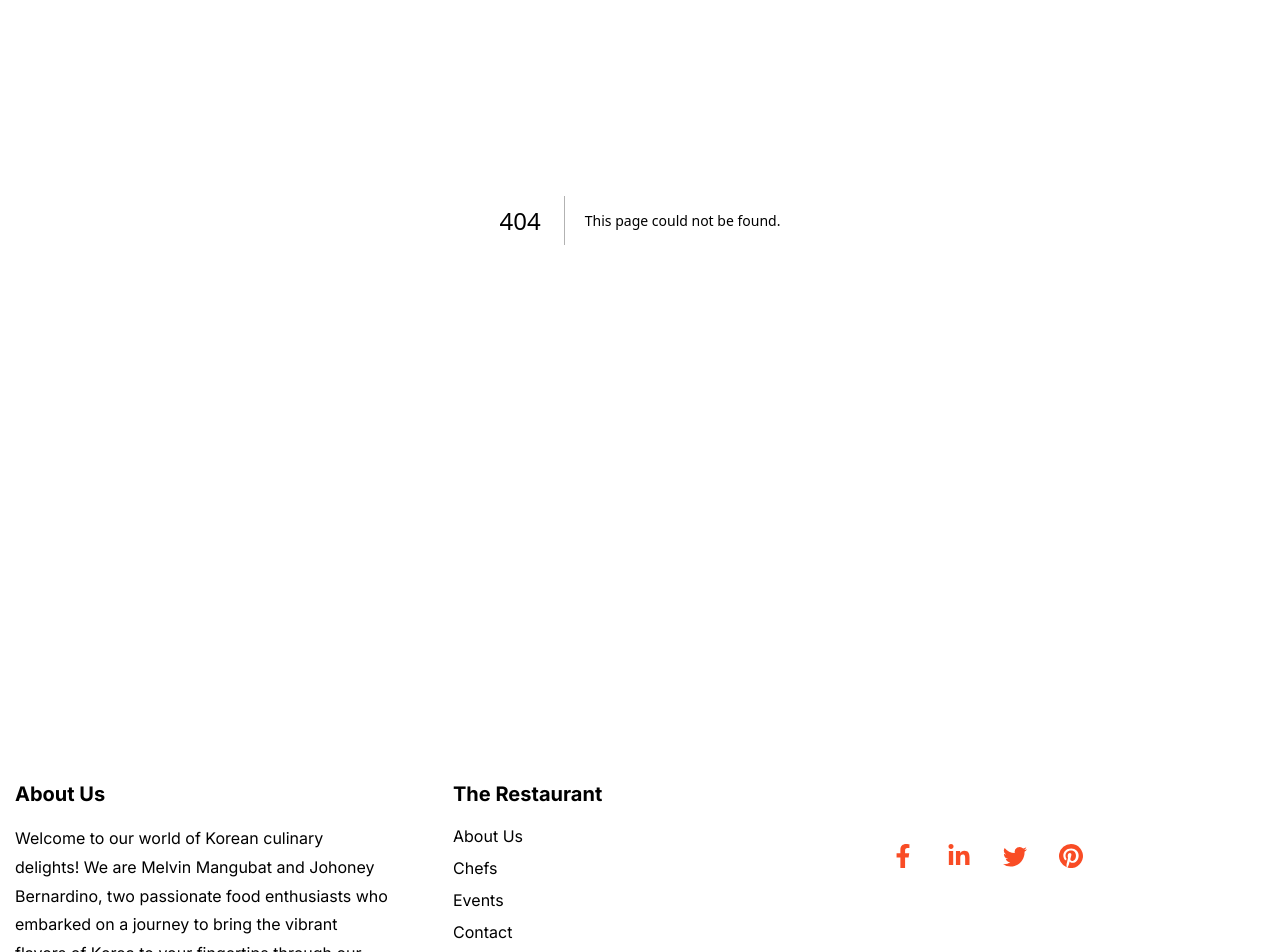
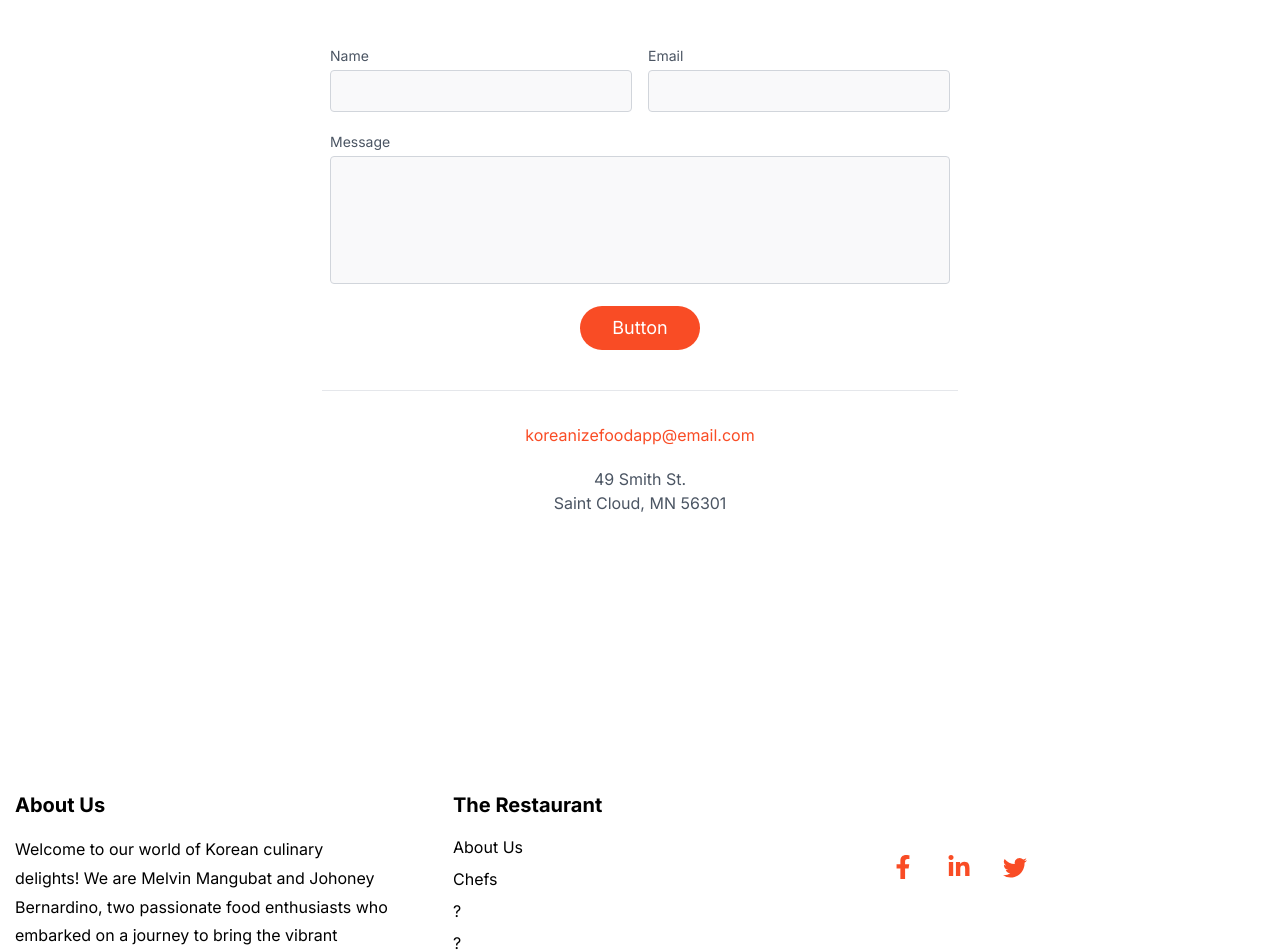
Before and after one commit to mrVinzcode/MP2, a Next.js app: page /contact in a window 1280 px wide. Before the commit this address had no page. Shown: the part 180-1132 px from the top of the page. Built offline with nearby package versions, Linux system fonts and the light colour scheme.

Commit message:
add contact page

```diff
--- a/src/app/about/page.tsx
+++ b/src/app/about/page.tsx
@@ -12,14 +12,14 @@ const About = () => {
             In the heart of our culinary exploration stand
             <strong> Melvin Mangubat </strong> and
             <strong> Johoney Bernardino </strong>, the co-creators of a
-            remarkable Korean food app that has brought the essence of Korea's
-            rich cuisine to the digital realm. Their story begins with a shared
-            fascination for the intricate flavors and traditions that
-            characterize Korean dishes. As part of their mini project, Melvin
-            and Johoney embarked on a mission to translate this passion into a
-            tangible creation. The result? A beautifully designed app that
-            encapsulates the spirit of Korean cooking and invites users on an
-            immersive gastronomic journey. From the sizzle of bulgogi on the
+            remarkable Korean food app that has brought the essence of
+            Korea&rsquo;s rich cuisine to the digital realm. Their story begins
+            with a shared fascination for the intricate flavors and traditions
+            that characterize Korean dishes. As part of their mini project,
+            Melvin and Johoney embarked on a mission to translate this passion
+            into a tangible creation. The result? A beautifully designed app
+            that encapsulates the spirit of Korean cooking and invites users on
+            an immersive gastronomic journey. From the sizzle of bulgogi on the
             grill to the comforting aroma of bubbling jjigae, every dish on the
             app tells a story. With meticulous care, Melvin and Johoney curated
             a selection of recipes that not only guide users through the cooking
@@ -29,15 +29,16 @@ const About = () => {
             transcend geographical boundaries. Melvin and Johoney envision their
             app as a connector, a means for food enthusiasts from all corners of
             the world to experience the magic of Korean cuisine in their own
-            kitchens. In their own words, "Our app is an invitation to join us
-            on a voyage of flavors. It's not just about the recipes; it's about
-            the stories, the techniques, and the shared moments that a good meal
-            brings." So, whether you're a kitchen novice eager to explore new
-            tastes or an experienced cook seeking to broaden your culinary
-            repertoire, Melvin and Johoney's Korean food app promises to be your
-            companion in culinary adventure. Join them as they celebrate the art
-            of Korean cooking and embark on a flavorful journey that bridges
-            cultures and sparks the joy of good food shared.
+            kitchens. In their own words, &quot;Our app is an invitation to join
+            us on a voyage of flavors. It&rsquo;s not just about the recipes;
+            it&rsquo;s about the stories, the techniques, and the shared moments
+            that a good meal brings.&quot; So, whether you&rsquo;re a kitchen
+            novice eager to explore new tastes or an experienced cook seeking to
+            broaden your culinary repertoire, Melvin and Johoney&rsquo;s Korean
+            food app promises to be your companion in culinary adventure. Join
+            them as they celebrate the art of Korean cooking and embark on a
+            flavorful journey that bridges cultures and sparks the joy of good
+            food shared.
           </p>
           <p className="text-left">Savor the journey,</p> <br />
           <p className="text-left">
--- /dev/null
+++ b/src/app/contact/page.tsx
@@ -0,0 +1,12 @@
+import Contact from "@/components/contact";
+import React from "react";
+
+const ContactPage = () => {
+  return (
+    <div>
+      <Contact />
+    </div>
+  );
+};
+
+export default ContactPage;
--- a/src/app/page.tsx
+++ b/src/app/page.tsx
@@ -3,6 +3,7 @@ import Menu from "@/components/Menu";
 import Services from "@/components/Services";
 import Feature from "@/components/Feature";
 import Hero from "@/components/hero";
+import Contact from "@/components/contact";
 
 export default function Home() {
   return (
@@ -12,6 +13,7 @@ export default function Home() {
       <Services />
       <Menu />
       <Testimonials />
+      <Contact />
     </main>
   );
 }
--- a/src/components/Footer.tsx
+++ b/src/components/Footer.tsx
@@ -24,17 +24,22 @@ const Footer = () => {
               <Link href="/about">About Us</Link>
             </li>
             <li>Chefs</li>
-            <li>Events</li>
-            <li>Contact</li>
+            <li>?</li>
+            <li>?</li>
           </ul>
         </div>
 
         <div>
           <div className="flex gap-8 text-accent text-2xl pt-16">
-            <FaFacebookF />
-            <FaLinkedinIn />
-            <BsTwitter />
-            <BsPinterest />
+            <a href="https://www.facebook.com/" target="_blank">
+              <FaFacebookF />
+            </a>
+            <a href="https://www.linkedin.com/login">
+              <FaLinkedinIn />
+            </a>
+            <a href="https://twitter.com/">
+              <BsTwitter />
+            </a>
           </div>
         </div>
       </div>
--- /dev/null
+++ b/src/components/contact.tsx
@@ -0,0 +1,84 @@
+import React from "react";
+
+const Contact = () => {
+  return (
+    <section className="text-gray-600 body-font relative">
+      <div className="container px-5 py-24 mx-auto">
+        <div className="flex flex-col text-center w-full mb-12">
+          <h1 className="sm:text-3xl text-2xl font-medium title-font mb-4 text-gray-900">
+            Contact Us
+          </h1>
+          <p className="lg:w-2/3 mx-auto leading-relaxed text-base">
+            &quot;Crafting Memories, One Dish at a Time&quot;
+          </p>
+        </div>
+        <div className="lg:w-1/2 md:w-2/3 mx-auto">
+          <div className="flex flex-wrap -m-2">
+            <div className="p-2 w-1/2">
+              <div className="relative">
+                <label
+                  htmlFor="name"
+                  className="leading-7 text-sm text-gray-600"
+                >
+                  Name
+                </label>
+                <input
+                  type="text"
+                  id="name"
+                  name="name"
+                  className="w-full bg-gray-100 bg-opacity-50 rounded border border-gray-300 focus:border-indigo-500 focus:bg-white focus:ring-2 focus:ring-indigo-200 text-base outline-none text-gray-700 py-1 px-3 leading-8 transition-colors duration-200 ease-in-out"
+                />
+              </div>
+            </div>
+            <div className="p-2 w-1/2">
+              <div className="relative">
+                <label
+                  htmlFor="email"
+                  className="leading-7 text-sm text-gray-600"
+                >
+                  Email
+                </label>
+                <input
+                  type="email"
+                  id="email"
+                  name="email"
+                  className="w-full bg-gray-100 bg-opacity-50 rounded border border-gray-300 focus:border-indigo-500 focus:bg-white focus:ring-2 focus:ring-indigo-200 text-base outline-none text-gray-700 py-1 px-3 leading-8 transition-colors duration-200 ease-in-out"
+                />
+              </div>
+            </div>
+            <div className="p-2 w-full">
+              <div className="relative">
+                <label
+                  htmlFor="message"
+                  className="leading-7 text-sm text-gray-600"
+                >
+                  Message
+                </label>
+                <textarea
+                  id="message"
+                  name="message"
+                  className="w-full bg-gray-100 bg-opacity-50 rounded border border-gray-300 focus:border-indigo-500 focus:bg-white focus:ring-2 focus:ring-indigo-200 h-32 text-base outline-none text-gray-700 py-1 px-3 resize-none leading-6 transition-colors duration-200 ease-in-out"
+                ></textarea>
+              </div>
+            </div>
+            <div className="p-2 w-full">
+              <button className="flex mx-auto text-white bg-accent border-0 rounded-3xl py-2 px-8 focus:outline-none hover:text-black text-lg">
+                Button
+              </button>
+            </div>
+            <div className="p-2 w-full pt-8 mt-8 border-t border-gray-200 text-center">
+              <a className="text-accent">koreanizefoodapp@email.com</a>
+              <p className="leading-normal my-5">
+                49 Smith St.
+                <br />
+                Saint Cloud, MN 56301
+              </p>
+            </div>
+          </div>
+        </div>
+      </div>
+    </section>
+  );
+};
+
+export default Contact;
--- a/src/components/navbar.tsx
+++ b/src/components/navbar.tsx
@@ -34,17 +34,17 @@ const Navbar = () => {
               <Link href="/feature">Featured</Link>
               {/* </a> */}
             </li>
-            <li className="cursor-pointer text-md uppercase border-white hover:text-accent">
+            {/* <li className="cursor-pointer text-md uppercase border-white hover:text-accent">
               <Link href="/servicespage">Services</Link>
-            </li>
+            </li> */}
             <li className="cursor-pointer text-md uppercase border-white hover:text-accent">
               <Link href="/menu">Menu</Link>
             </li>
+            {/* <li className="cursor-pointer text-md uppercase border-white hover:text-accent">
+              <Link href="/testimonials">Testimonials</Link>
+            </li> */}
             <li className="cursor-pointer text-md uppercase border-white hover:text-accent">
-              <Link href="/testimonials">Testimonials</Link>
-            </li>
-            <li className="cursor-pointer text-md uppercase border-white hover:text-accent">
-              <Link href="/">Contacts</Link>
+              <Link href="/contact">Contacts</Link>
             </li>
 
             <Link href="/signup">
@@ -102,7 +102,7 @@ const Navbar = () => {
                 onClick={() => setMenuOpen(false)}
                 className="py-2 hover:bg-accent text-center p-10 my-2"
               >
-                <Link href="/">Contact</Link>
+                <Link href="/contact">Contacts</Link>
               </li>
               <Link href="/signup">
                 <button
```
